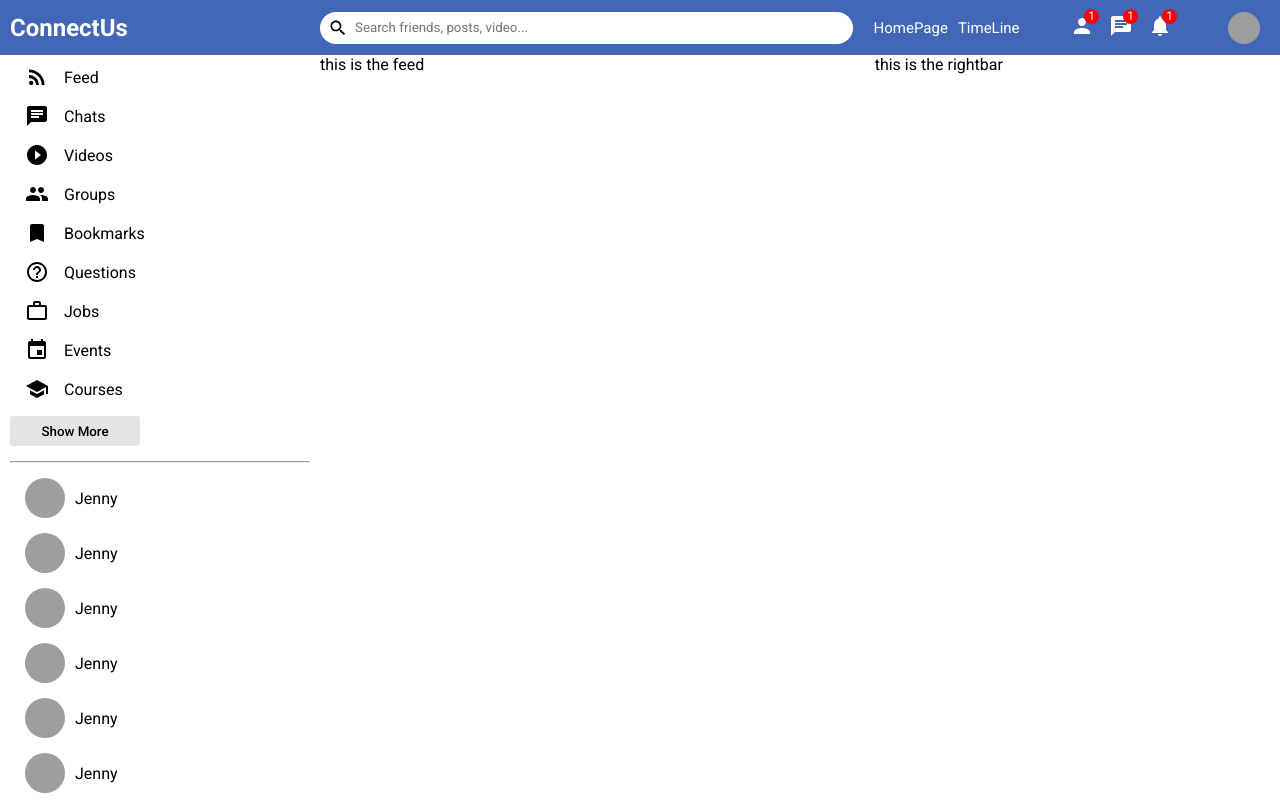
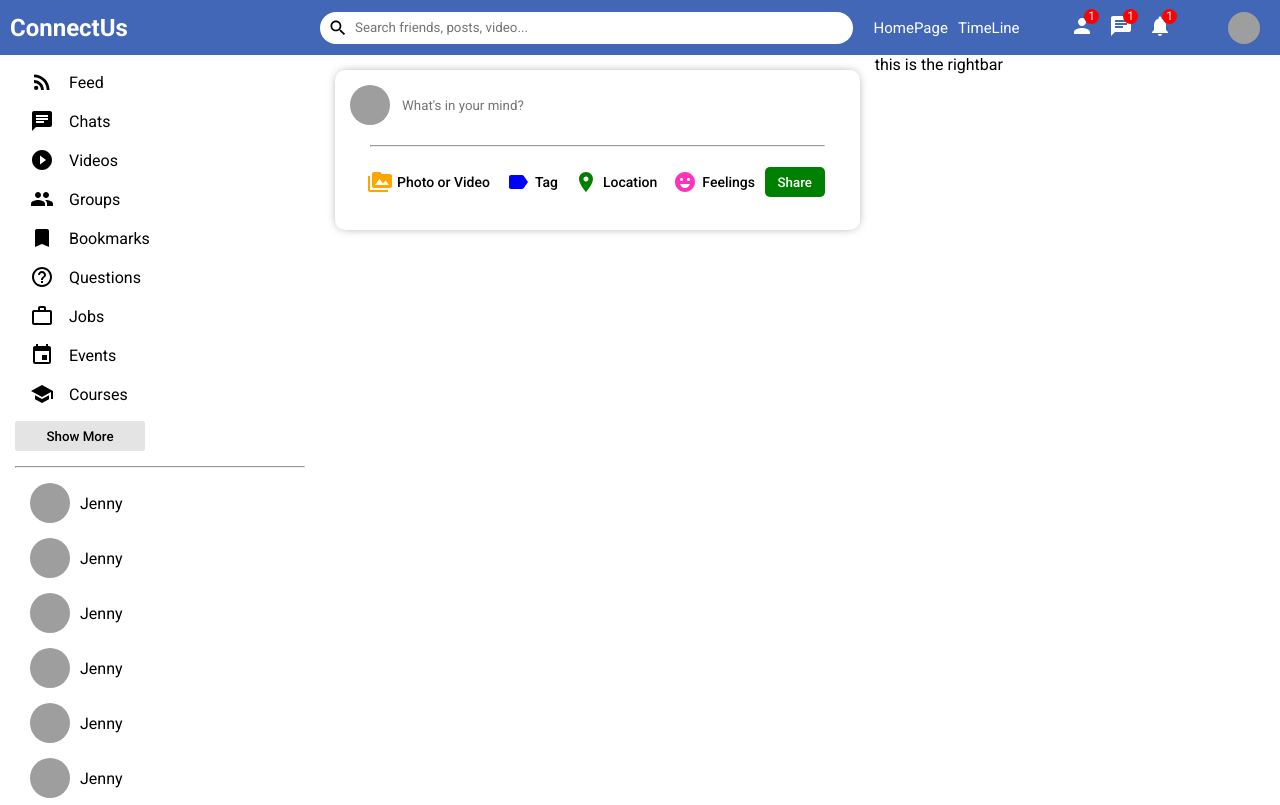
Before and after one commit to LAKSHYA25102003/Connect-Us-frontend, a React (Create React App) app: page / in a window 1280 px wide. Built offline with nearby package versions, Linux system fonts and the light colour scheme; grey boxes are pictures that could not be loaded.

Commit message:
share card is created

```diff
--- a/src/components/feed/Feed.css
+++ b/src/components/feed/Feed.css
@@ -1,3 +1,7 @@
 .feedContainer{
     flex:5.2;
 }
+
+.feedWrapper{
+    padding: 15px;
+}
--- a/src/components/feed/Feed.js
+++ b/src/components/feed/Feed.js
@@ -1,10 +1,13 @@
 import React from 'react'
 import "./Feed.css"
+import Share from '../share/Share'
 
 export default function Feed() {
   return (
     <div className='feedContainer'>
-      this is the feed
+      <div className="feedWrapper">
+        <Share/>
+      </div>
     </div>
   )
 }
--- /dev/null
+++ b/src/components/share/Share.js
@@ -0,0 +1,37 @@
+import "./share.css"
+import {PermMedia,Label,Room,EmojiEmotions} from "@mui/icons-material"
+
+export default function Share() {
+    return (
+        <div className="shareContainer">
+            <div className="shareWrapper">
+                <div className="shareTop">
+                    <img src="/assets/persons/1.jpg" alt="Image" className="shareImageIcon" />
+                    <input placeholder="What's in your mind?" className="shareInput"/>
+                </div>
+                <hr className="shareHr" />
+                <div className="shareBottom">
+                    <div className="shareOptions">
+                        <div className="shareOption">
+                            <PermMedia htmlColor="orange" className="shareOptionIcon"/>
+                            <span className="shareOptionText">Photo or Video</span>
+                        </div>
+                        <div  className="shareOption">
+                            <Label htmlColor="blue" className="shareOptionIcon"/>
+                            <span className="shareOptionText">Tag</span>
+                        </div>
+                        <div  className="shareOption">
+                            <Room htmlColor="green" className="shareOptionIcon"/>
+                            <span className="shareOptionText">Location</span>
+                        </div>
+                        <div  className="shareOption">
+                            <EmojiEmotions htmlColor="#FF33BB" className="shareOptionIcon"/>
+                            <span className="shareOptionText">Feelings</span>
+                        </div>
+                    </div>
+                    <button className="shareButton">Share</button>
+                </div>
+            </div>
+        </div>
+    )
+}
--- /dev/null
+++ b/src/components/share/share.css
@@ -0,0 +1,80 @@
+.shareContainer {
+  width: 100%;
+  height: 160px;
+  border-radius: 10px;
+  -webkit-box-shadow: 0px 0px 11px 0px rgba(0, 0, 0, 0.63);
+  -moz-box-shadow: 0px 0px 11px 0px rgba(0, 0, 0, 0.63);
+  box-shadow: 0px 0px 11px -4px rgba(0, 0, 0, 0.63);
+}
+
+.shareBottom{
+    margin-top: 15px;
+    display: flex;
+    justify-content: space-between;
+    align-items: center;
+}
+
+.shareWrapper{
+    padding: 15px;
+}
+
+.shareImageIcon {
+  height: 40px;
+  width: 40px;
+  object-fit: cover;
+  border-radius: 50%;
+  margin-right: 10px;
+}
+
+.shareTop{
+    display: flex;
+    align-items: center;
+}
+
+.shareOptions{
+    display: flex;
+    justify-content: space-between;
+    cursor: pointer;
+    margin-left: 10px;
+}
+
+.shareOption{
+    display: flex;
+    align-items: center;
+    padding: 8px;
+}
+
+.shareOptionIcon{
+    margin-right: 5px;
+    font-size: 15px;
+}
+
+.shareInput{
+    width:100%;
+    border: none;
+    outline: none;
+    overflow-y: auto;
+}
+
+.shareHr{
+    margin-top: 20px;
+    margin-right: 20px;
+    margin-left: 20px;
+}
+
+.shareOptionText{
+    font-size: 14px;
+    font-weight:500;
+}
+
+.shareButton{
+    background-color: green;
+    border: none;
+    border-radius: 5px;
+    width: 60px;
+    height: 30px;
+    cursor: pointer;
+    font-weight: 500;
+    margin-right: 20px;
+    color: white;
+}
--- a/src/components/sidebar/sidebar.css
+++ b/src/components/sidebar/sidebar.css
@@ -17,7 +17,7 @@
 }
 
 .sidebarWrapper{
-    padding:10px
+    padding:15px
 }
 
 .sidebarList{
```
